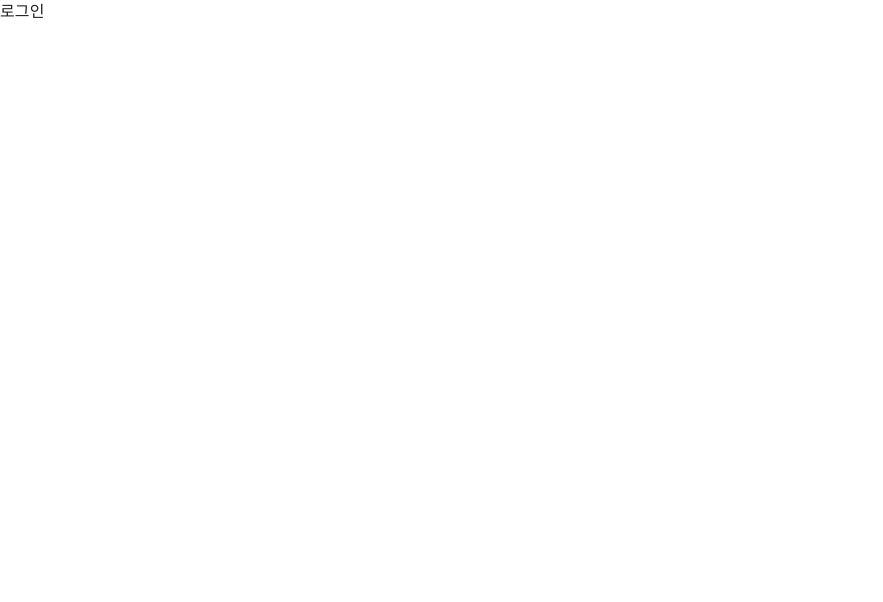
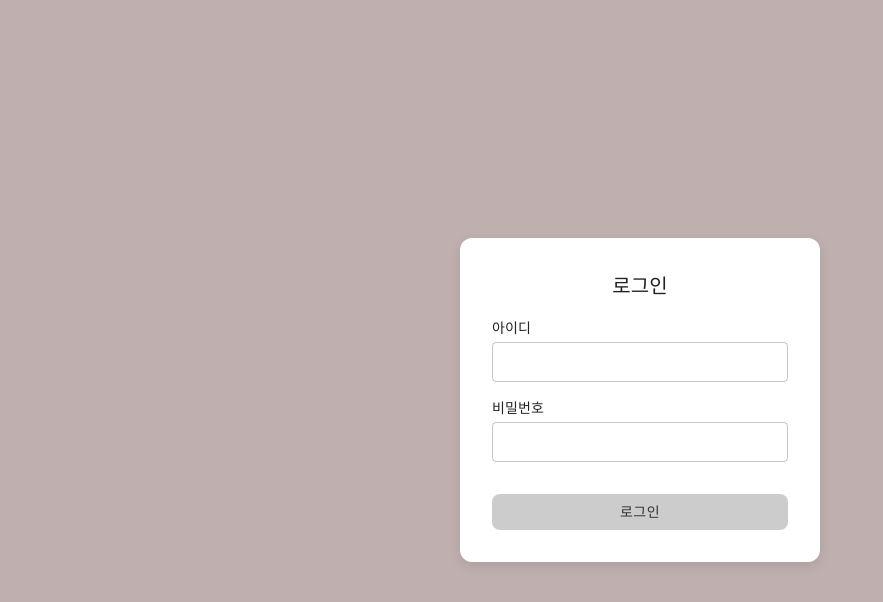
Before and after one commit to ahyunnn/habit-tracker, a Next.js app in the folder frontend/: page /login in a window 1280 px wide. Shown: the top 602 px of the page, without its empty margins (0-883 px from the left). Built offline with nearby package versions, Linux system fonts and the light colour scheme.

Commit message:
feat: create login page ui

```diff
--- a/frontend/src/app/(auth)/login/page.tsx
+++ b/frontend/src/app/(auth)/login/page.tsx
@@ -1,9 +1,18 @@
-import { Box, Typography } from "@mui/material";
+import { Box } from "@mui/material";
+import LoginForm from "@/features/auth/login/ui/LoginForm";
 
 const LoginPage = () => {
   return (
-    <Box>
-      <Typography>로그인</Typography>
+    <Box
+      sx={{
+        minHeight: "100vh",
+        backgroundColor: "#c0afaf",
+        display: "flex",
+        justifyContent: "center",
+        alignItems: "center",
+      }}
+    >
+      <LoginForm />
     </Box>
   );
 };
--- a/frontend/src/app/providers.tsx
+++ b/frontend/src/app/providers.tsx
@@ -1,26 +1,65 @@
 "use client";
 
-import * as React from "react";
 import { CacheProvider } from "@emotion/react";
 import createCache from "@emotion/cache";
-import CssBaseline from "@mui/material/CssBaseline";
+import { ThemeProvider, CssBaseline } from "@mui/material";
+import { useServerInsertedHTML } from "next/navigation";
+import { useState } from "react";
 
-const muiCache = createCache({
-  key: "mui",
-  prepend: true,
-});
+export default function ThemeRegistry({
+  children,
+}: {
+  children: React.ReactNode;
+}) {
+  const [{ cache, flush }] = useState(() => {
+    const cache = createCache({ key: "mui", prepend: true });
+    cache.compat = true;
 
-interface ThemeRegistryProps {
-  children: React.ReactNode;
-}
+    const prevInsert = cache.insert;
+    let inserted: string[] = [];
 
-const ThemeRegistry = ({ children }: ThemeRegistryProps) => {
+    cache.insert = (...args) => {
+      const serialized = args[1];
+      if (cache.inserted[serialized.name] === undefined) {
+        inserted.push(serialized.name);
+      }
+      return prevInsert(...args);
+    };
+
+    const flush = () => {
+      const prevInserted = inserted;
+      inserted = [];
+      return prevInserted;
+    };
+
+    return { cache, flush };
+  });
+
+  useServerInsertedHTML(() => {
+    const names = flush();
+    if (names.length === 0) {
+      return null;
+    }
+
+    let styles = "";
+    for (const name of names) {
+      styles += cache.inserted[name];
+    }
+
+    return (
+      <style
+        data-emotion={`${cache.key} ${names.join(" ")}`}
+        dangerouslySetInnerHTML={{ __html: styles }}
+      />
+    );
+  });
+
   return (
-    <CacheProvider value={muiCache}>
+    <CacheProvider value={cache}>
+      {/* <ThemeProvider theme={theme}> */}
       <CssBaseline />
       {children}
+      {/* </ThemeProvider> */}
     </CacheProvider>
   );
-};
-
-export default ThemeRegistry;
+}
--- /dev/null
+++ b/frontend/src/features/auth/login/ui/LoginForm.tsx
@@ -0,0 +1,66 @@
+import { Box, Button, TextField, Typography } from "@mui/material";
+
+const LoginForm = () => {
+  return (
+    <Box
+      sx={{
+        width: 360,
+        backgroundColor: "#ffffff",
+        borderRadius: 3,
+        padding: 4,
+        boxShadow: "0 4px 12px rgba(0, 0, 0, 0.1)",
+        display: "flex",
+        flexDirection: "column",
+        gap: 2,
+      }}
+    >
+      <Typography variant="h6" align="center">
+        로그인
+      </Typography>
+
+      <Box>
+        <Typography variant="body2" mb={0.5}>
+          아이디
+        </Typography>
+        <TextField
+          fullWidth
+          size="small"
+          sx={{
+            borderRadius: 1,
+          }}
+        />
+      </Box>
+
+      <Box>
+        <Typography variant="body2" mb={0.5}>
+          비밀번호
+        </Typography>
+        <TextField
+          fullWidth
+          size="small"
+          type="password"
+          sx={{
+            borderRadius: 1,
+          }}
+        />
+      </Box>
+
+      <Button
+        fullWidth
+        sx={{
+          mt: 2,
+          backgroundColor: "#cccccc",
+          color: "#333",
+          borderRadius: 2,
+          "&:hover": {
+            backgroundColor: "#bdbdbd",
+          },
+        }}
+      >
+        로그인
+      </Button>
+    </Box>
+  );
+};
+
+export default LoginForm;
```
